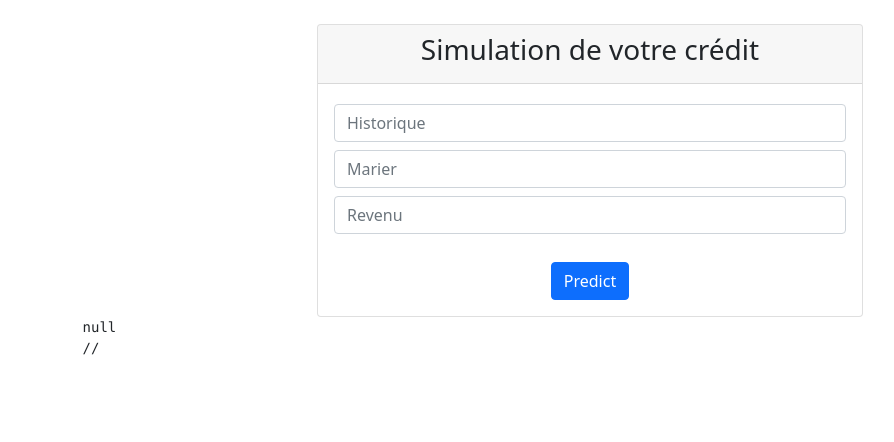
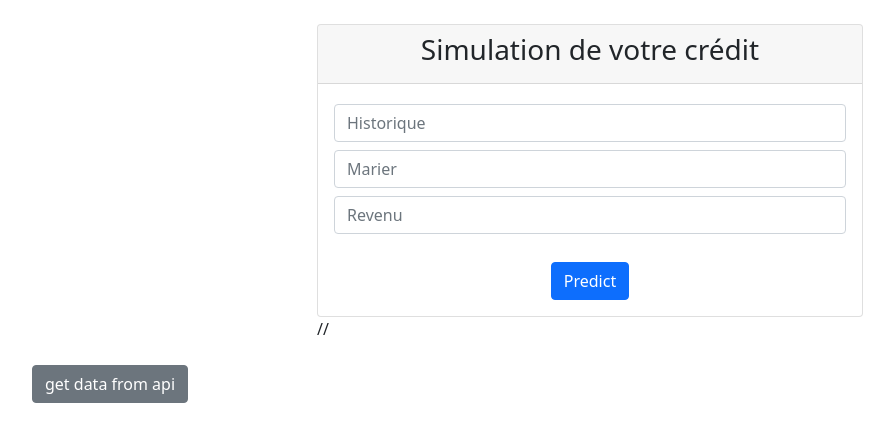
Before and after one commit to kamalammouri/flask_ng, an Angular app: page / in a window 1280 px wide. Shown: the top 442 px of the page, without its empty margins (50-944 px from the left). Built offline with nearby package versions, Linux system fonts and the light colour scheme; no server answers.

Commit message:
okay work

```diff
--- a/src/app/components/home/home.component.html
+++ b/src/app/components/home/home.component.html
@@ -11,11 +11,12 @@
         <button class="btn btn-primary m-auto mt-4 text-nowrap" (click)="sendData()">Predict</button>
       </div>
     </div>
+    <div>  {{historiqueInput +'/'+ marierInput +'/'+ revenuInput}} </div>
   </div>
   <div>
+    <button class="btn btn-secondary m-auto mt-4 text-nowrap" (click)="getData()">get data from api</button>
     <pre>
-      {{data | async | json}}
-      {{historiqueInput +'/'+ marierInput +'/'+ revenuInput}}
+      {{data | json}}
     </pre>
   </div>
 </div>
--- a/src/app/components/home/home.component.ts
+++ b/src/app/components/home/home.component.ts
@@ -10,7 +10,7 @@ export class HomeComponent implements OnInit {
   historiqueInput: string = ''
   marierInput: string = ''
   revenuInput: string = ''
-  data = this.generaleService.getData()
+  data: any
   constructor(private generaleService: GeneraleService) {}
 
   ngOnInit(): void {}
@@ -22,8 +22,16 @@ export class HomeComponent implements OnInit {
       revenu: this.revenuInput,
     }
     console.log(this.historiqueInput)
-    this.generaleService.addSimulation(data).subscribe(
-      res => console.log(res)
-    );
+    this.generaleService
+      .addSimulation(data)
+      .subscribe((res) => console.log(res))
+  }
+
+  getData() {
+    this.generaleService.getData().subscribe((res) => {
+      this.data = res;
+      console.log(this.data);
+
+    })
   }
 }
--- a/src/app/services/generale.service.ts
+++ b/src/app/services/generale.service.ts
@@ -14,6 +14,6 @@ export class GeneraleService {
     return this.httpClient.post<any>('http://127.0.0.1:5000/addSimulation',data)
   }
   getData():Observable<any>{
-    return this.httpClient.get<any>('http://127.0.0.1:5000//api/books/all');
+    return this.httpClient.get<any>('http://127.0.0.1:5000/api/books/all');
   }
 }
```
